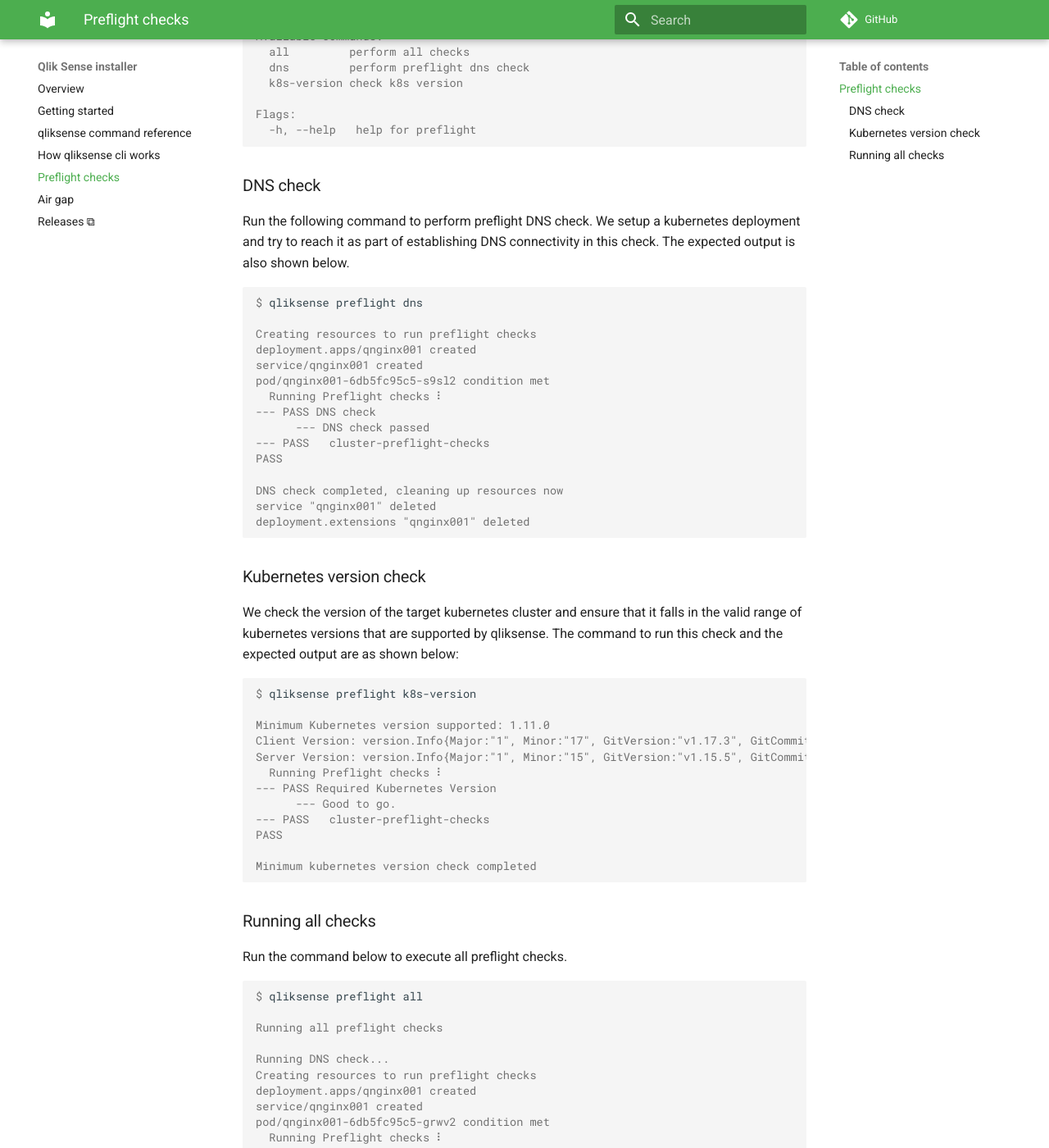
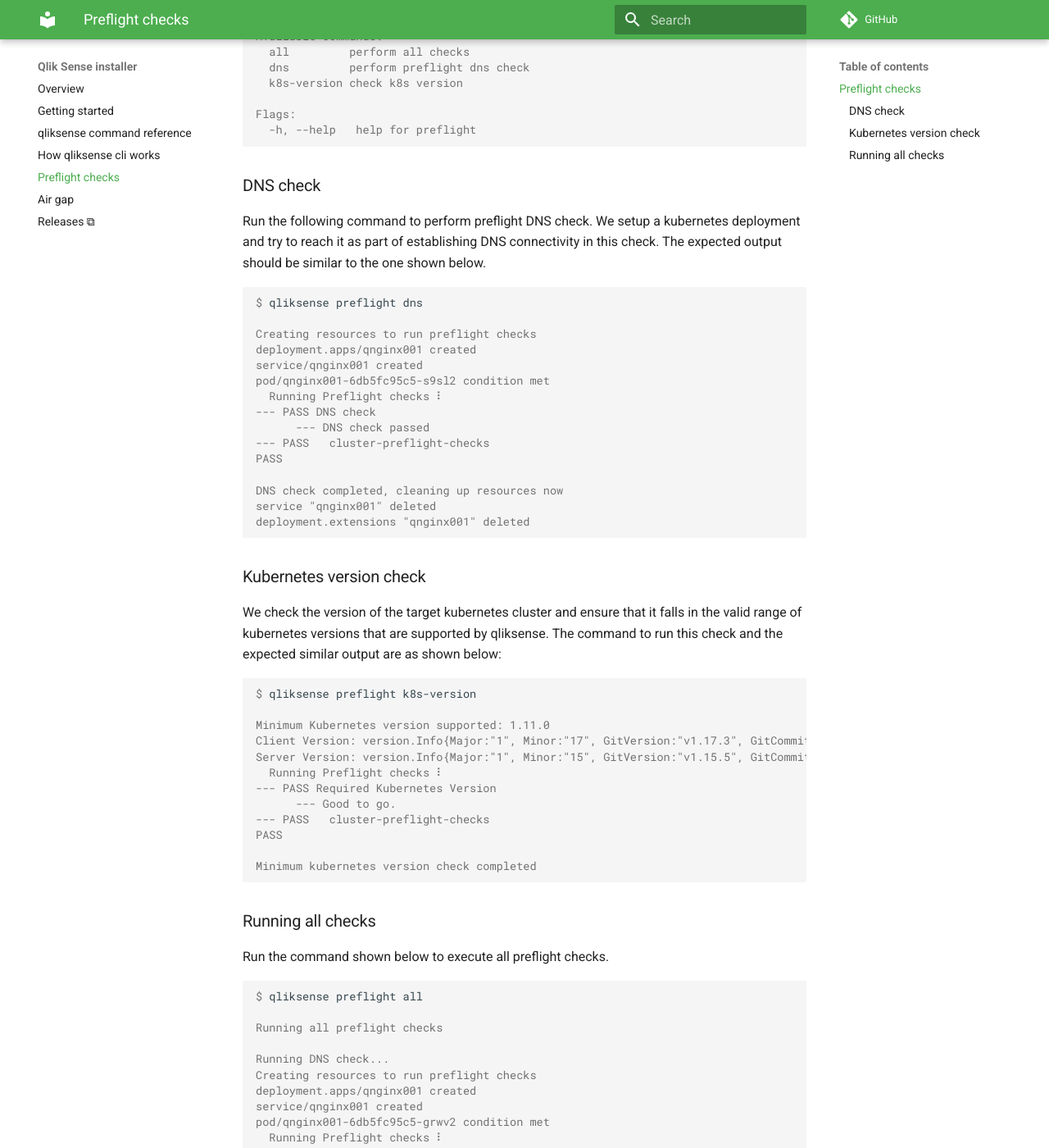
Before and after one commit to qlik-oss/sense-installer, an MkDocs documentation site: the page built from docs/preflight_checks.md, in a window 1280 px wide and 1400 px high, scrolled down 614 px. Shown: the whole window at 82% size. Built offline with MkDocs 1.6.1 and Material for MkDocs 9.7.7, drawn with Linux system fonts in a browser that asks for light colours; comment, search, counter and statistics services are not loaded.

Commit message:
cleaned up some text

````diff
--- a/docs/preflight_checks.md
+++ b/docs/preflight_checks.md
@@ -25,7 +25,7 @@
 
 ### DNS check
 Run the following command to perform preflight DNS check. We setup a kubernetes deployment and try to reach it as part of establishing DNS connectivity in this check.
-The expected output is also shown below.
+The expected output should be similar to the one shown below.
 ```console
 $ qliksense preflight dns
 
@@ -47,7 +47,7 @@
 
 ### Kubernetes version check
 We check the version of the target kubernetes cluster and ensure that it falls in the valid range of kubernetes versions that are supported by qliksense.
-The command to run this check and the expected output are as shown below:
+The command to run this check and the expected similar output are as shown below:
 ```console
 $ qliksense preflight k8s-version
 
@@ -64,7 +64,7 @@
 ```
 
 ### Running all checks
-Run the command below to execute all preflight checks.
+Run the command shown below to execute all preflight checks.
 ```console
 $ qliksense preflight all
 
````
